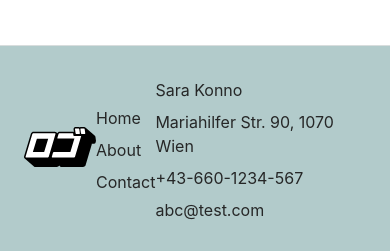
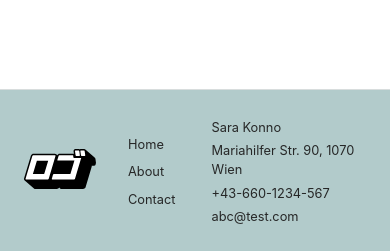
Before and after one commit to SaraK13/TOWA_assignment, a React (Vite) app in the folder towa/: page / in a window 390 px wide. Shown: the part 590-841 px from the top of the page. Built offline with nearby package versions, Linux system fonts and the light colour scheme; no server answers.

Commit message:
Mobile footer style minor change

```diff
--- a/towa/src/components/Footer.module.css
+++ b/towa/src/components/Footer.module.css
@@ -30,3 +30,21 @@
 .column p {
     margin: 0.5rem 0;
 }
+
+/* mobile */
+@media (max-width: 600px) {
+    .container {
+        flex-direction: row;
+        gap: 2rem; /* space between columns */
+        font-size: 0.8rem;
+    }
+
+    .column {
+        margin: 0 auto;
+        text-align: left;
+    }
+
+    .column p {
+        margin: 4px;
+    }
+}
```
